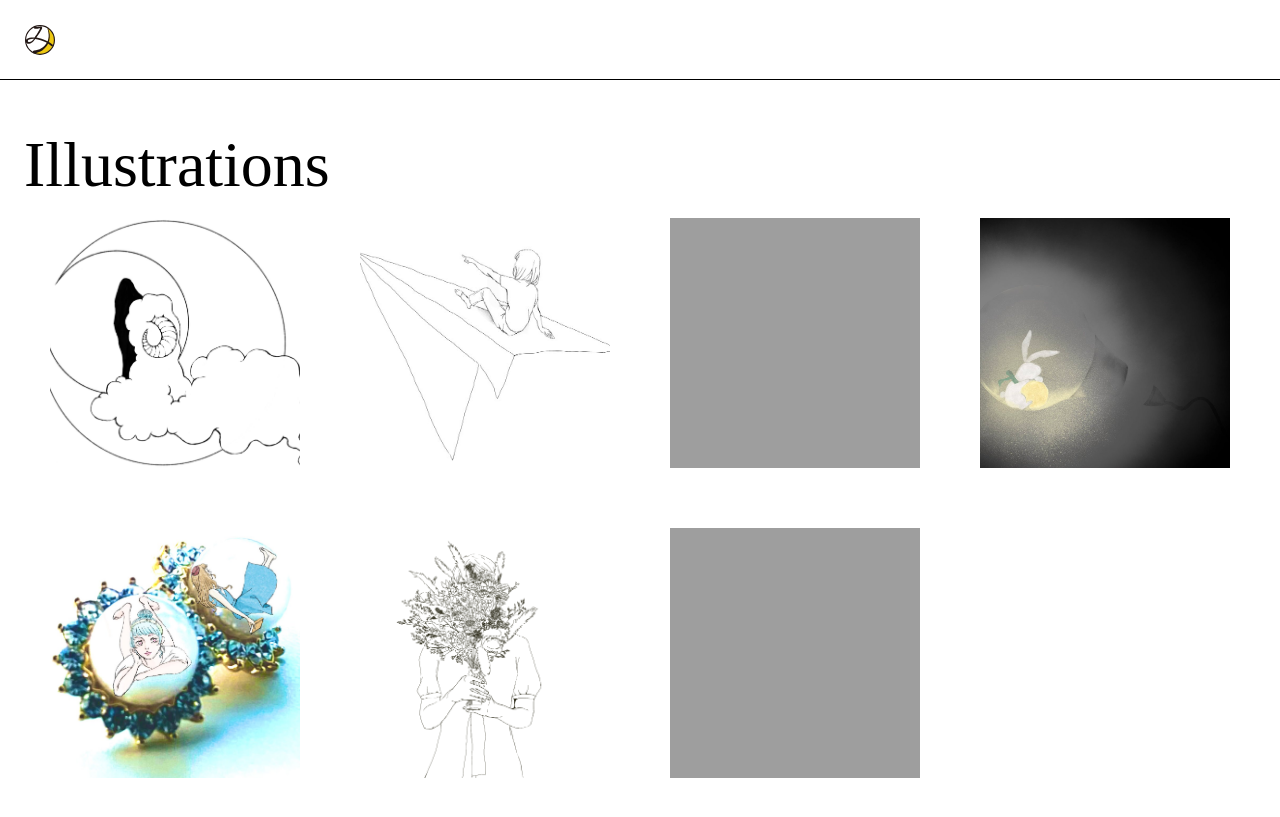
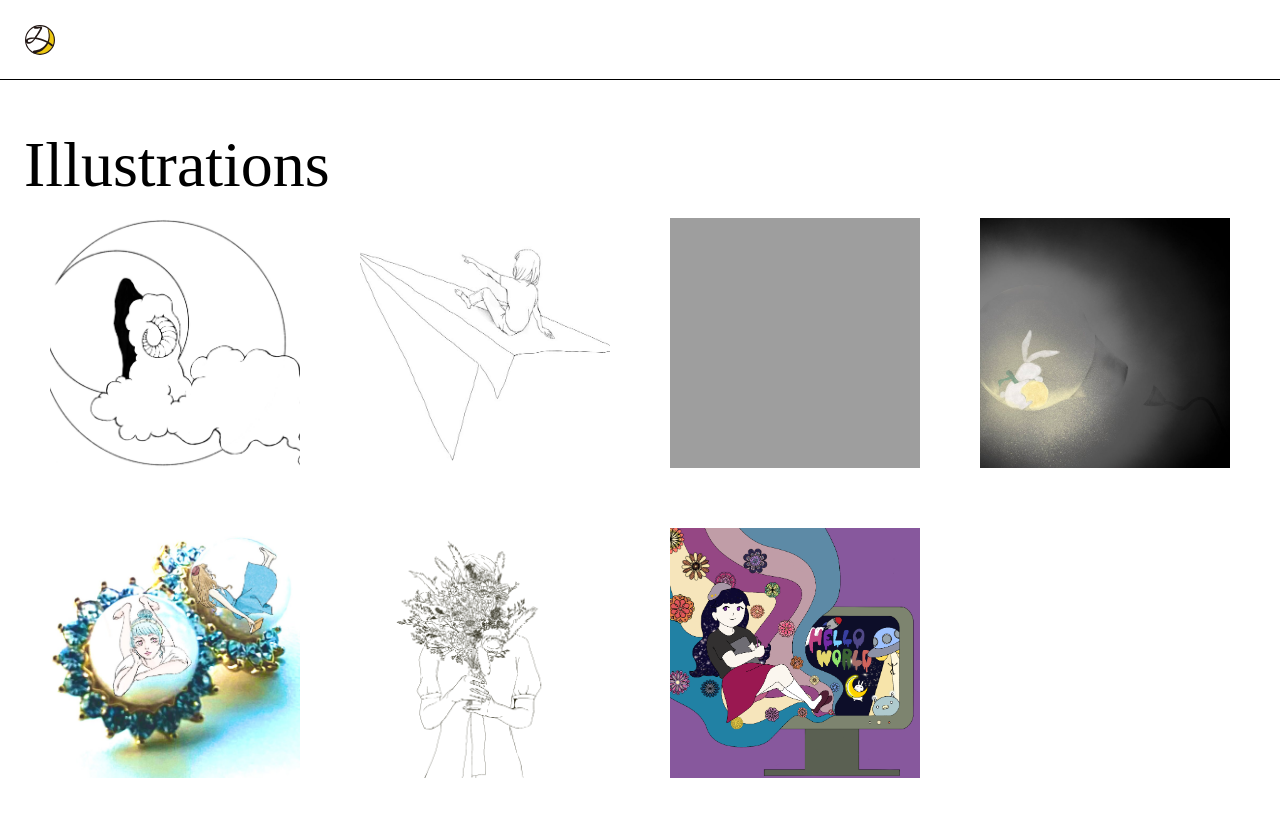
Before and after one commit to MochimochiKinoko/Portfolio-Site, a Jekyll site: the page built from illustrations.markdown, in a window 1280 px wide. Shown: the top 817 px of the page. Built offline with Jekyll 4.4.1, drawn with Linux system fonts in a browser that asks for light colours; some web fonts are replaced.

Commit message:
ModifiedIllustration

```diff
--- a/_includes/illustrations.html
+++ b/_includes/illustrations.html
@@ -9,7 +9,7 @@
             <img src="{{'assets/images/gallery/LightRabbit.jpeg' | absolute_url }}" alt="">
             <img src="{{'assets/images/gallery/AccesoriesWithGirls.jpeg' | absolute_url }}" alt="">
             <img src="{{'assets/images/gallery/BouquetAndGirl.png' | absolute_url }}" alt="">
-            <img src="{{'assets/images/gallery/cosmic PsychedelicDesktop.png' | absolute_url }}" alt="">
+            <img src="{{'assets/images/gallery/cosmicPsychedelicDesktop.png' | absolute_url }}" alt="">
         </div>
     </div>
 </section>
```
Also changed, not shown: assets/images/gallery/cosmicPsychedelicDesktop.png (added).
